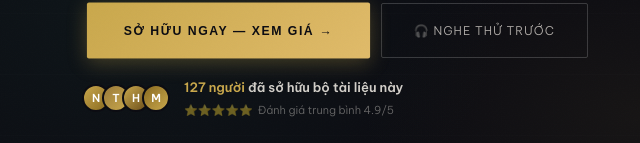
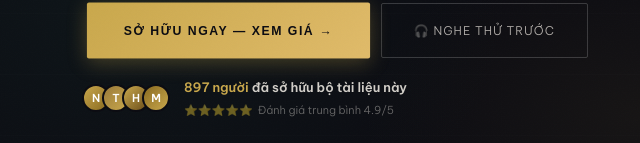
Before and after one commit to hanadollars/luan-giai-nhan-sinh, a website: page index.html in a window 1280 px wide. Shown: the part 657-800 px from the top of the page, 0-640 px from the left. Drawn offline with Linux system fonts and the light colour scheme.

Commit message:
Update index.html

```diff
--- a/index.html
+++ b/index.html
@@ -685,7 +685,7 @@ body::after{content:'';position:fixed;inset:0;pointer-events:none;z-index:999;op
           <div style="width:28px;height:28px;border-radius:50%;background:linear-gradient(135deg,#8a6a20,#C9A84C);border:2px solid #0C0C12;display:flex;align-items:center;justify-content:center;font-size:11px;color:#fff;font-weight:700;margin-left:-8px">M</div>
         </div>
         <div>
-          <div style="font-size:13px;color:rgba(245,240,232,0.85);font-weight:600"><span style="color:#C9A84C;font-weight:700">127 người</span> đã sở hữu bộ tài liệu này</div>
+          <div style="font-size:13px;color:rgba(245,240,232,0.85);font-weight:600"><span style="color:#C9A84C;font-weight:700">897 người</span> đã sở hữu bộ tài liệu này</div>
           <div style="font-size:11px;color:rgba(245,240,232,0.4);margin-top:2px">⭐⭐⭐⭐⭐ &nbsp;Đánh giá trung bình 4.9/5</div>
         </div>
       </div>
@@ -888,7 +888,7 @@ body::after{content:'';position:fixed;inset:0;pointer-events:none;z-index:999;op
     <div style="text-align:center;margin-bottom:28px">
       <div style="display:inline-flex;align-items:center;gap:10px;background:rgba(201,168,76,0.08);border:1px solid rgba(201,168,76,0.25);border-radius:50px;padding:10px 20px">
         <span style="font-size:18px">🏆</span>
-        <span style="color:rgba(245,240,232,0.8);font-size:13px"><span style="color:#C9A84C;font-weight:700">127 người</span> đã tin tưởng &amp; sở hữu · Đánh giá <span style="color:#C9A84C;font-weight:700">4.9★</span></span>
+        <span style="color:rgba(245,240,232,0.8);font-size:13px"><span style="color:#C9A84C;font-weight:700">897 người</span> đã tin tưởng &amp; sở hữu · Đánh giá <span style="color:#C9A84C;font-weight:700">4.9★</span></span>
       </div>
     </div>
     <div class="pricing-grid">
```
